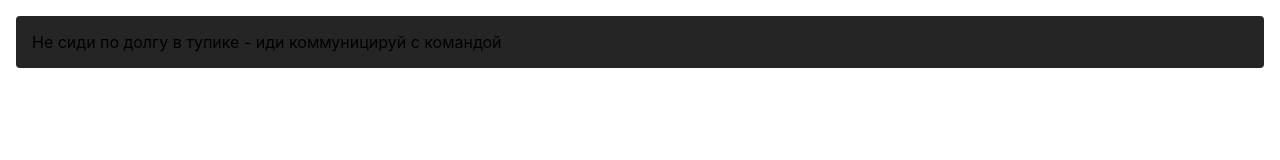
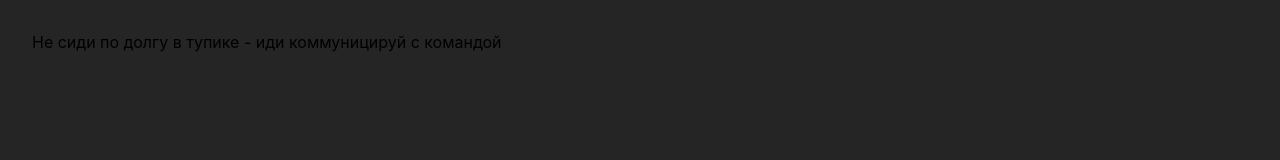
Before and after one commit to TheYoshi2738/random_quote, a plain HTML site: page index.html in a window 1280 px wide. Drawn offline with Linux system fonts and the light colour scheme.

Commit message:
Update index.html

```diff
--- a/index.html
+++ b/index.html
@@ -6,7 +6,8 @@
             font-family: -apple-system, BlinkMacSystemFont, sans-serif;
             padding: 16px;
             margin: 0;
-            background: transparent;
+            background-color: #252525;
+            font-color: #d5d5d5;
         }
         .callout {
             padding: 16px;
```
